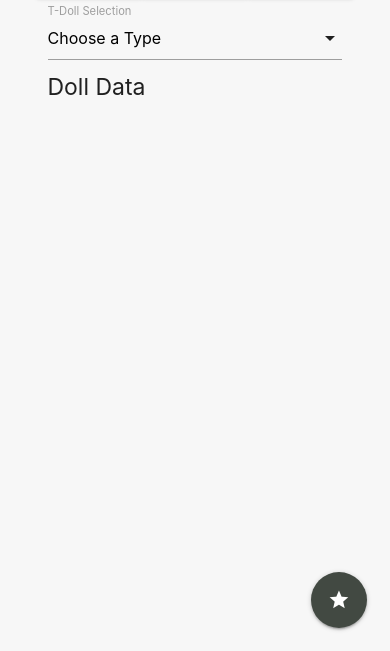
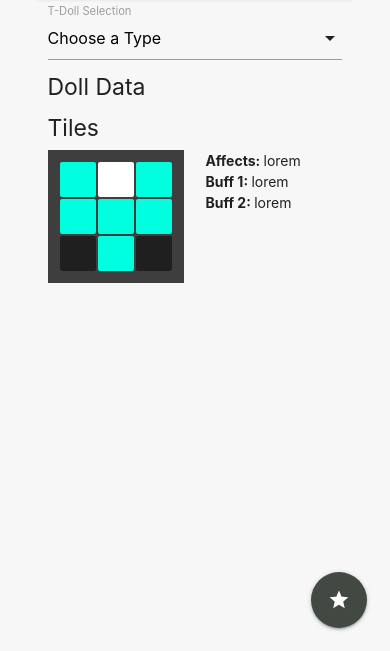
Before and after one commit to A-Van-Gestel/2APPAI1-CORDOVA-Project_Cordova_2020-2021, a website: page www/index.html in a window 390 px wide. Shown: the part 193-844 px from the top of the page. Drawn offline with Linux system fonts and the light colour scheme; some packages are replaced by stand-ins of ours.

Commit message:
Deleted dupe code; Added: beginnings of T-Doll tiles

```diff
--- a/www/css/app.css
+++ b/www/css/app.css
@@ -79,3 +79,26 @@ table {
 td, th {
     padding: 0;
 }
+
+
+
+/* Needs editing, copied from wiki */
+.tilegridtable {
+    background: rgb(62,62,62);
+    padding: 10px;
+    /*margin-left: auto;*/
+    /*margin-right: auto;*/
+    border-collapse: separate;
+    border-spacing: 2px;
+}
+.tilegridtable td {
+    background: rgba(0,0,0,0.5);
+    width: 30%;
+    padding-bottom : 30%; /* = width for a 1:1 aspect ratio */
+}
+.tilegridtable td.buff {
+    background: rgba(0,255,222,1);
+}
+.tilegridtable td.standing {
+    background: rgba(255,255,255,1);
+}
--- a/www/index.html
+++ b/www/index.html
@@ -90,6 +90,37 @@
                 </div>
                 <h5>Doll Data</h5>
                 <div id="Doll_Data"></div>
+
+                <h5>Tiles</h5>
+                <div class="row">
+                    <div class="col s6">
+                        <table class="tilegridtable">
+                            <tbody>
+                            <tr>
+                                <td data-type="7" class="buff"></td>
+                                <td data-type="8" class="standing"></td>
+                                <td data-type="9" class="buff"></td>
+                            </tr>
+                            <tr>
+                                <td data-type="4" class="buff"></td>
+                                <td data-type="5" class="buff"></td>
+                                <td data-type="6" class="buff"></td>
+                            </tr>
+                            <tr>
+                                <td data-type="1"></td>
+                                <td data-type="2" class="buff"></td>
+                                <td data-type="3"></td>
+                            </tr>
+                            </tbody>
+                        </table>
+                    </div>
+
+                    <div class="col s6">
+                        <p style="margin: 0"><b>Affects: </b>lorem</p>
+                        <p style="margin: 0"><b>Buff 1: </b>lorem</p>
+                        <p style="margin: 0"><b>Buff 2: </b>lorem</p>
+                    </div>
+                </div>
             </div>
             <!-- Floating Favorite Button -->
             <div id="btnFloat_favorite" class="fixed-action-btn">
--- a/www/js/GirlsFrontlineCoreAPI.js
+++ b/www/js/GirlsFrontlineCoreAPI.js
@@ -180,7 +180,7 @@ let GirlsFrontlineCoreAPI = function () {
         try {
             let dolls_by_buildTime = []
             gfcore.dolls.forEach(function (tdoll) {
-                    if (tdoll.buildTime === input_buildTime && tdoll.id < 20000) {
+                    if (tdoll.buildTime === input_buildTime && tdoll.id < 20000 && tdoll.rank !== 7) {
                         // console.log(tdoll.buildTime + " - " + tdoll.codename)
                         dolls_by_buildTime.push([tdoll.id, tdoll.codename]);
                     }
@@ -188,7 +188,6 @@ let GirlsFrontlineCoreAPI = function () {
             );
 
             // console.log("dolls_by_buildTime = ", dolls_by_buildTime)
-            // console.log("dolls_by_buildTime.length = " + dolls_by_buildTime.length)
             if (dolls_by_buildTime.length === 0) {
                 M.toast({html: 'No T-Dolls found with selected Build Time.', displayLength: 2000, classes: 'grey_gfl'});
             }
@@ -228,7 +227,7 @@ let GirlsFrontlineCoreAPI = function () {
     let _render_doll_data = function (input_id, favorite = false, buildTime = false) {
         // console.log("Input_ID = ", input_id)
         let doll = gfcore.dolls.find(({id}) => id === input_id);
-        // (doll.codename + "_Data = ", doll);
+        // console.log(doll.codename + "_Data = ", doll);
 
         // Rank conversion
         let Rank = doll.rank;
@@ -237,7 +236,6 @@ let GirlsFrontlineCoreAPI = function () {
             Rank_str = "&#10029;"    // Special
         } else {
             Rank_str = "&#9733;".repeat(Rank);
-            // Rank_str = "&#9734;".repeat(Rank);
         }
 
         // Check if Mindupdate is 'undefined', if so set to No
@@ -264,11 +262,8 @@ let GirlsFrontlineCoreAPI = function () {
         }
 
         // Convert seconds to Time
-        let BuildTimeOBJ = new Date(doll.buildTime * 1000);
-        let hours = BuildTimeOBJ.getUTCHours()
-        let minutes = BuildTimeOBJ.getUTCMinutes()
-        let seconds = BuildTimeOBJ.getSeconds()
-        let BuildTimeString = hours.toString().padStart(2, '0') + ':' + minutes.toString().padStart(2, '0') + ':' + seconds.toString().padStart(2, '0');
+        let BuildTimeOBJ = new Date((doll.buildTime - 3600) * 1000);        // -3600 seconds (1 hour) to count for timezone differences in calculations
+        let BuildTimeString = MaterialDateTimePicker.dateTimetoString(BuildTimeOBJ);
 
         // Check if Armor is 'undefined', if so set to 0
         let stats_armor = doll.stats.armor
@@ -369,30 +364,31 @@ let GirlsFrontlineCoreAPI = function () {
         console.log("gfcore", gfcore)
 
         const g36 = gfcore.dolls.find(({codename}) => codename === 'G36');
-        g36.level = 70;
-        g36.dummyLink = 3;
-        g36.favor = 50;
+        // g36.level = 70;
+        // g36.dummyLink = 3;
+        // g36.favor = 50;
         console.log("Doll G36: ", g36);
-        console.log("Doll G36 Stats: ", g36.stats);
+        // console.log("Doll G36 Stats: ", g36.stats);
+        console.log("Doll G36 Tiles: ", g36.effect);
 
         // var skins = g36.skins;
         // skins.forEach(function (skin) {
         //     console.log(skin.name);
         // });
 
-
-        // const equip = gfcore.equips.find(({buildTime}) => buildTime === 2100);
-        // console.log("Equipment BT = 2100: ", equip.stats);
+        // let obtain_methods = [];
+        // let id;
+        // gfcore.dolls.forEach(function (tdoll) {
+        //     tdoll.obtain.forEach(function (obtain_obj) {
+        //         id = obtain_obj.id;
+        //         if (!obtain_methods.includes(id)) {
+        //             obtain_methods.push(id);
+        //         }
+        //     })
+        // })
+        // console.log("Obtain methods = ", obtain_methods)
 
 
-        // const DJMAXSEHRA = gfcore.fairies.find(({codename}) => codename === 'DJMAXSEHRA');
-        // DJMAXSEHRA.skillLevel = 7;
-        // console.log("Fairy DJMAXSEHRA: ", DJMAXSEHRA.skill);
-        //
-        // gfcore.dolls.forEach(function (tdoll)
-        // {
-        //     console.log(tdoll.type + " - " + tdoll.codename, tdoll);
-        // });
     }
 
 
--- a/www/js/MaterialDateTimePicker_SKWAS.js
+++ b/www/js/MaterialDateTimePicker_SKWAS.js
@@ -13,7 +13,7 @@ let MaterialDateTimePicker = function () {
     // ---------- Function Stuff ----------
     let init = function () {
         // console.log("baseline Date = ", _dateTimetoSeconds(myDate))
-        // console.log("baseline Date: HH:MM:SS", _dateTimetoString(myDate))
+        // console.log("baseline Date: HH:MM:SS", dateTimetoString(myDate))
 
         _getInputDate()
         GirlsFrontlineCoreAPI.get_dolls_by_buildTime(_dateTimetoSeconds(myDate));
@@ -42,18 +42,18 @@ let MaterialDateTimePicker = function () {
         myDate.setHours(parseInt(hours))
         myDate.setMinutes(parseInt(minutes))
         myDate.setSeconds(parseInt(seconds))
-        // console.log("myDate: HH:MM:SS", _dateTimetoString(myDate))
+        // console.log("myDate: HH:MM:SS", dateTimetoString(myDate))
         // console.log("myDate.getTime()", _dateTimetoSeconds(myDate))
     }
 
 
     let _setInputDate = function (date_input) {
         myDate = date_input
-        $tdoll_BuildTime.val(_dateTimetoString(myDate))
+        $tdoll_BuildTime.val(dateTimetoString(myDate))
     }
 
 
-    let _dateTimetoString = function (date_input) {
+    let dateTimetoString = function (date_input) {
         return date_input.getHours().toString().padStart(2, '0') + ":" + date_input.getMinutes().toString().padStart(2, '0') + ":" + date_input.getSeconds().toString().padStart(2, '0');
     }
 
@@ -70,5 +70,6 @@ let MaterialDateTimePicker = function () {
     return {
         init: init,
         showTimePicker: showTimePicker,
+        dateTimetoString: dateTimetoString,
     };
 }()
```
Also changed, not shown: www/css/app.min.css, www/js/GirlsFrontlineCoreAPI.min.js, www/js/MaterialDateTimePicker_SKWAS.min.js.
